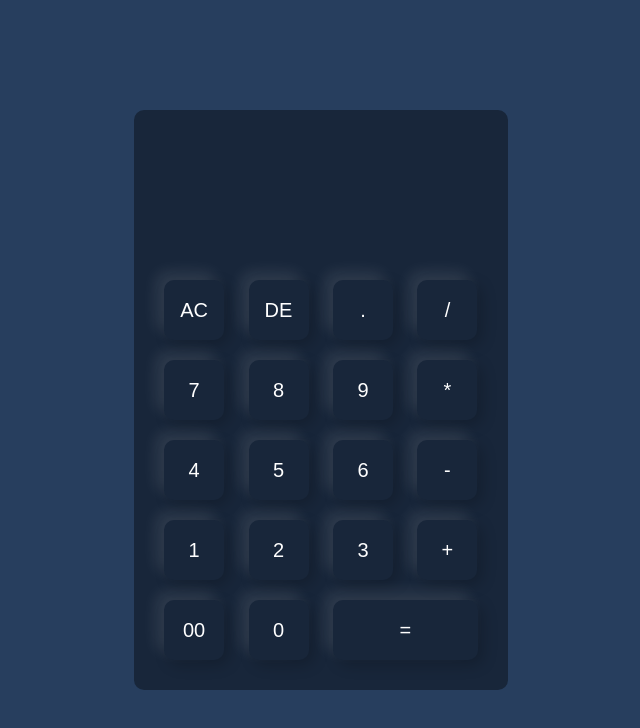
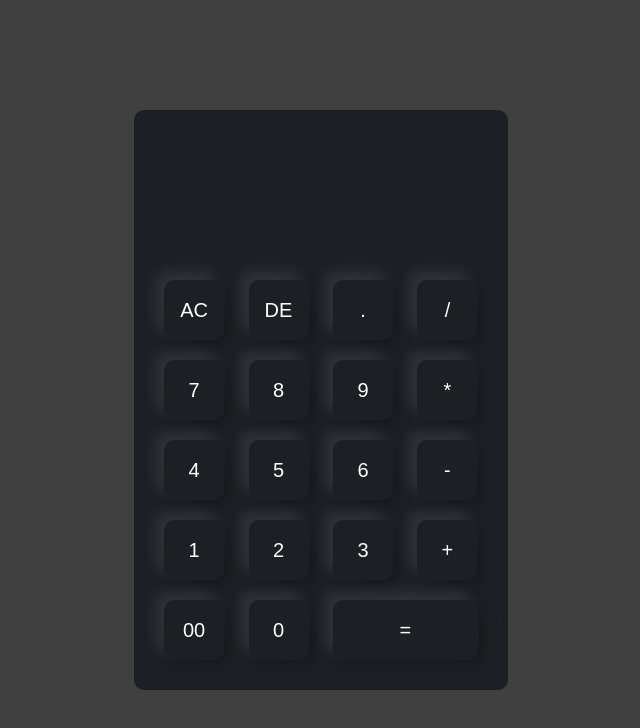
Before and after one commit to vaishnavirokade20/Calculator, a plain HTML site: page index.html in a window 1280 px wide. Shown: the whole page, without its empty margins (319-959 px from the left). Drawn offline with Linux system fonts and the light colour scheme.

Commit message:
second commit color changed

```diff
--- a/style.css
+++ b/style.css
@@ -8,14 +8,14 @@
 .container {
   width: 100%;
   height: 100vh;
-  background: #273e5e;
+  background: #404041;
   display: flex;
   align-items: center;
   justify-content: center;
 }
 
 .calculator {
-  background: #18263a;
+  background: #1c1f23;
   padding: 20px;
   border-radius: 10px;
 }
```
